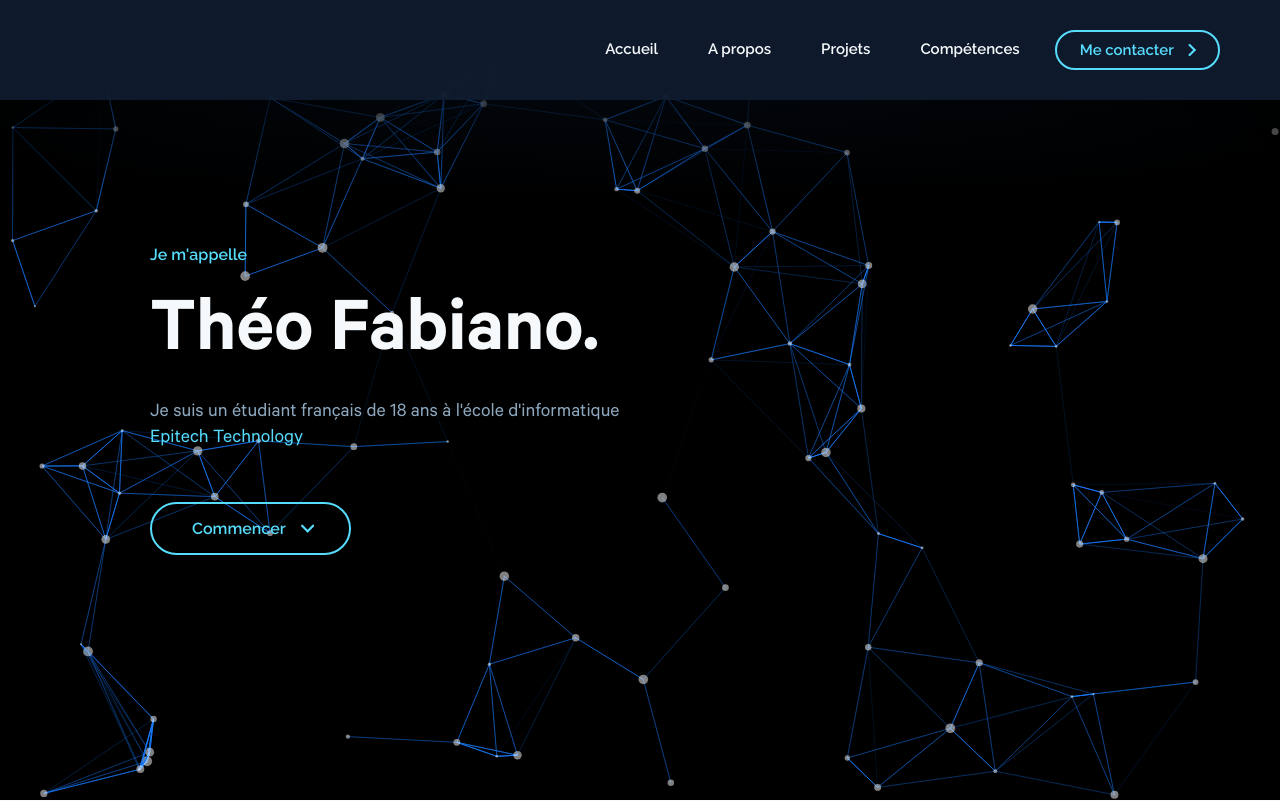
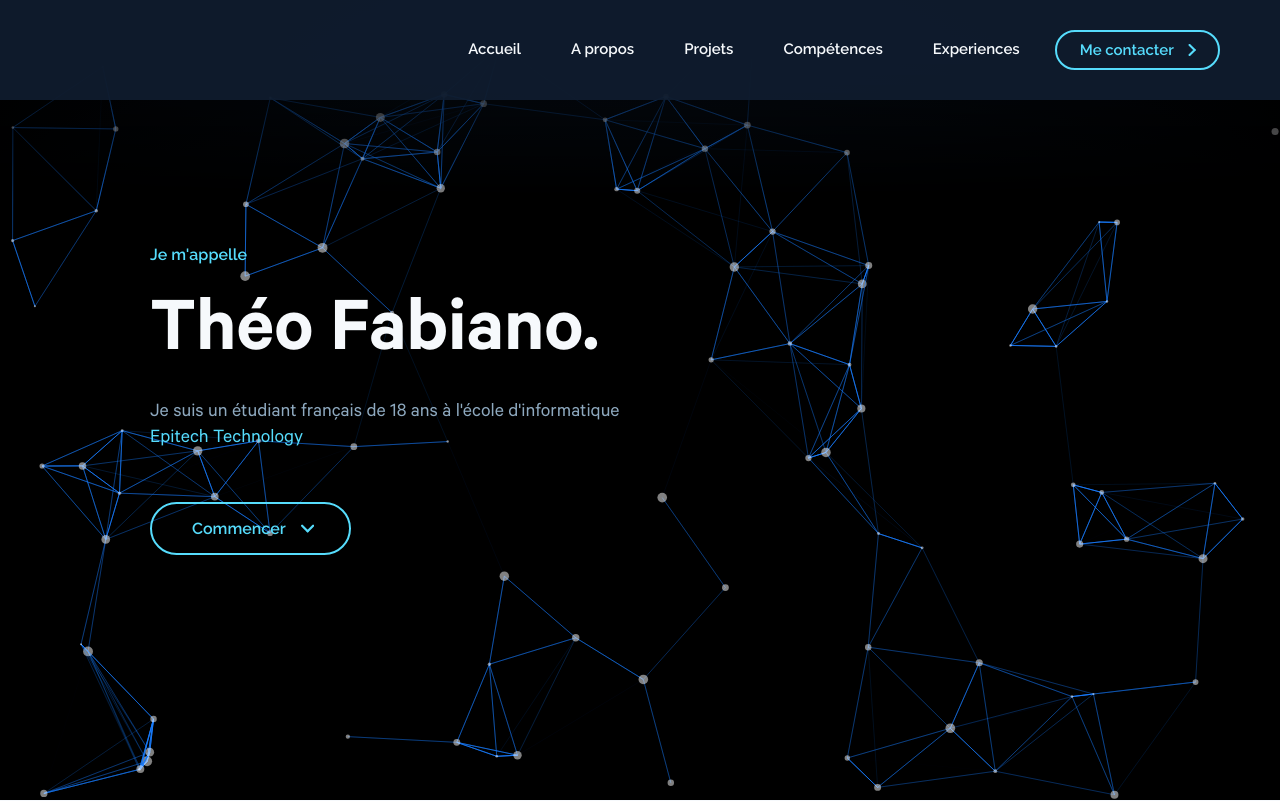
Before and after one commit to TheoEwzZer/theoewzzer.github.io, a React (Create React App) app: page / in a window 1280 px wide. Shown: the top 801 px of the page. Built offline with nearby package versions, Linux system fonts and the light colour scheme.

Commit message:
✨ feat: add "Experiences" link to the navigation menu

```diff
--- a/src/header.tsx
+++ b/src/header.tsx
@@ -192,6 +192,11 @@ function Header(): React.ReactElement {
                     Compétences
                   </a>
                 </li>
+                <li className="experience in_animation">
+                  <a className="not_button" href="#experience">
+                    Experiences
+                  </a>
+                </li>
                 <li className="contact in_animation">
                   <a className="button" href="#contact">
                     <p>Me contacter</p>
@@ -252,6 +257,11 @@ function Header(): React.ReactElement {
                 Compétences
               </a>
             </li>
+            <li className="experience in_animation">
+              <a className="not_button" href="#experience">
+                Experiences
+              </a>
+            </li>
             <li className="contact">
               <a className="button" href="#contact">
                 <p>Me contacter</p>
```
